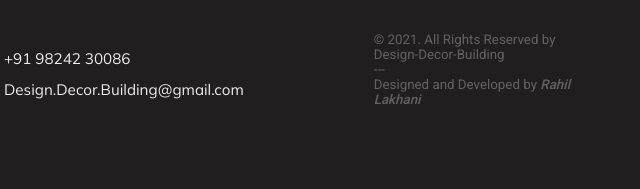
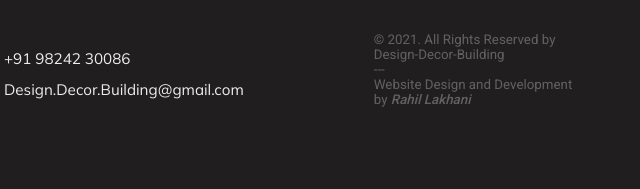
Before and after one commit to rahil-lakhani/Design-Decor-Building, a plain HTML site: page contact.html in a window 1280 px wide. Shown: the part 797-986 px from the top of the page, 496-1136 px from the left. Drawn offline with nearby package versions, Linux system fonts and the light colour scheme.

Commit message:
Minor Change Made!

```diff
--- a/contact.html
+++ b/contact.html
@@ -134,7 +134,7 @@
 
                     <small>© 2021. All Rights Reserved by Design-Decor-Building</small>
                     <small>---</small>
-                    <small>Designed and Developed by <em><a target="_blank"
+                    <small>Website Design and Development by <em><a target="_blank"
                                 href="https://www.linkedin.com/in/rahil-lakhani-31b3a743/">Rahil Lakhani</a></em>
                     </small>
 
```
